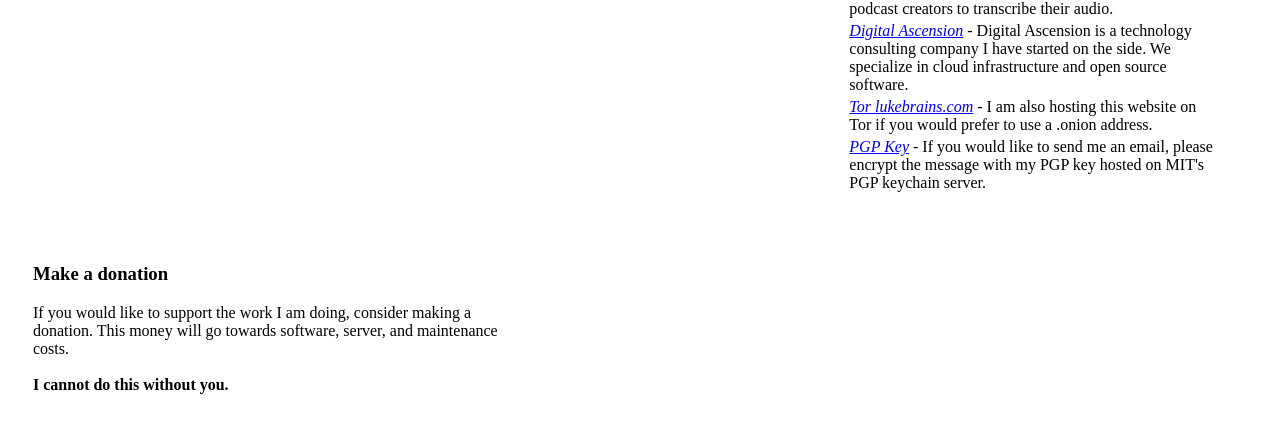
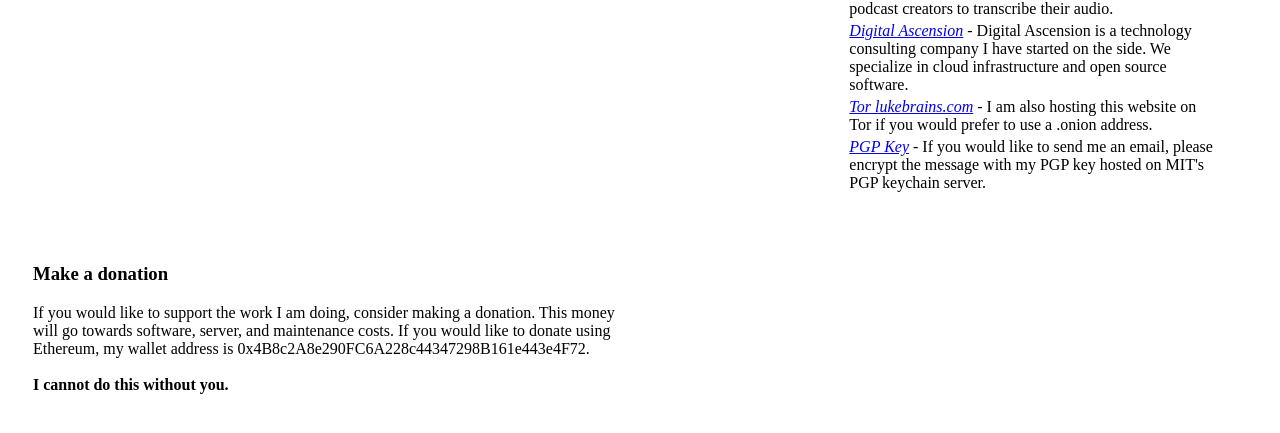
Before and after one commit to lukebrady/lukebrains.github.io, a plain HTML site: page index.html in a window 1280 px wide. Shown: the part 559-992 px from the top of the page. Drawn offline with Linux system fonts and the light colour scheme; no server answers.

Commit message:
Added ethereum wallet information to my site.
Signed-off-by: Luke Brady <lbrad23105@gmail.com>

```diff
--- a/index.html
+++ b/index.html
@@ -86,6 +86,8 @@
             <h3>Make a donation</h3>
             <p>If you would like to support the work I am doing, consider making a donation.
             This money will go towards software, server, and maintenance costs.
+            If you would like to donate using Ethereum, my wallet address is
+            0x4B8c2A8e290FC6A228c44347298B161e443e4F72.
             <br/><br/><b>I cannot do this without you.</b>
             </p>
         </div>
```
